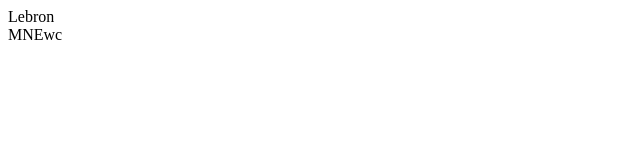
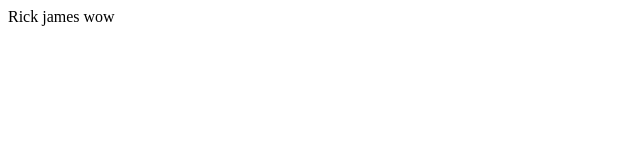
Before and after one commit to rbbynck/Lesson, a plain HTML site: page index.html in a window 1280 px wide. Shown: the whole page, without its empty margins (0-640 px from the left). Drawn offline with Linux system fonts and the light colour scheme.

Commit message:
Rick james

```diff
--- a/index.html
+++ b/index.html
@@ -1,2 +1,3 @@
-<div>Lebron</div>
-<div>MNEwc</div>
+<html>
+Rick james wow
+</html>
```
